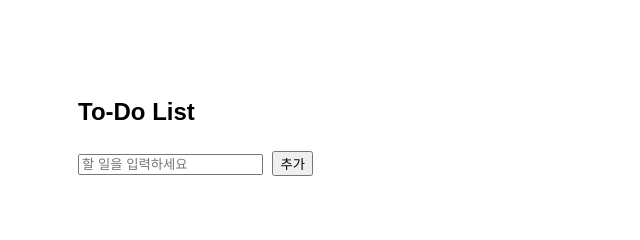
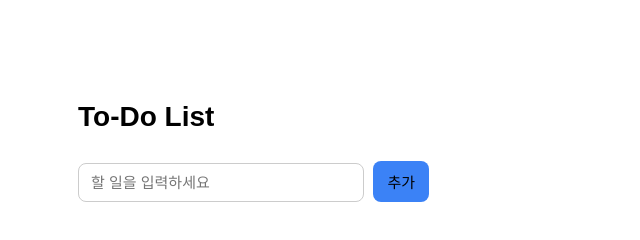
Before and after one commit to yoonspring05-ux/js, a plain HTML site: page index.html in a window 1280 px wide. Shown: the whole page, without its empty margins (0-640 px from the left). Drawn offline with Linux system fonts and the light colour scheme.

Commit message:
Add files via upload

```diff
--- a/mystyle.css
+++ b/mystyle.css
@@ -2,6 +2,24 @@ body {
     font-family: Arial;
     padding: 70px;
 
+}
+h2 {
+    font-size: 28px;
+}
+#todoInput {
+    width: 260px;
+    padding: 10px 12px;
+    font-size: 15px;
+    border: 1px solid #ccc;
+    border-radius: 8px;
+    display: inline-block;
+}
+#addBtn{
+    padding: 10px 14px;
+    font-size: 15px;
+    background-color: #3b82f6;
+    border: none;
+    border-radius: 8px;
 }
 li{
     margin: 5px;
```
